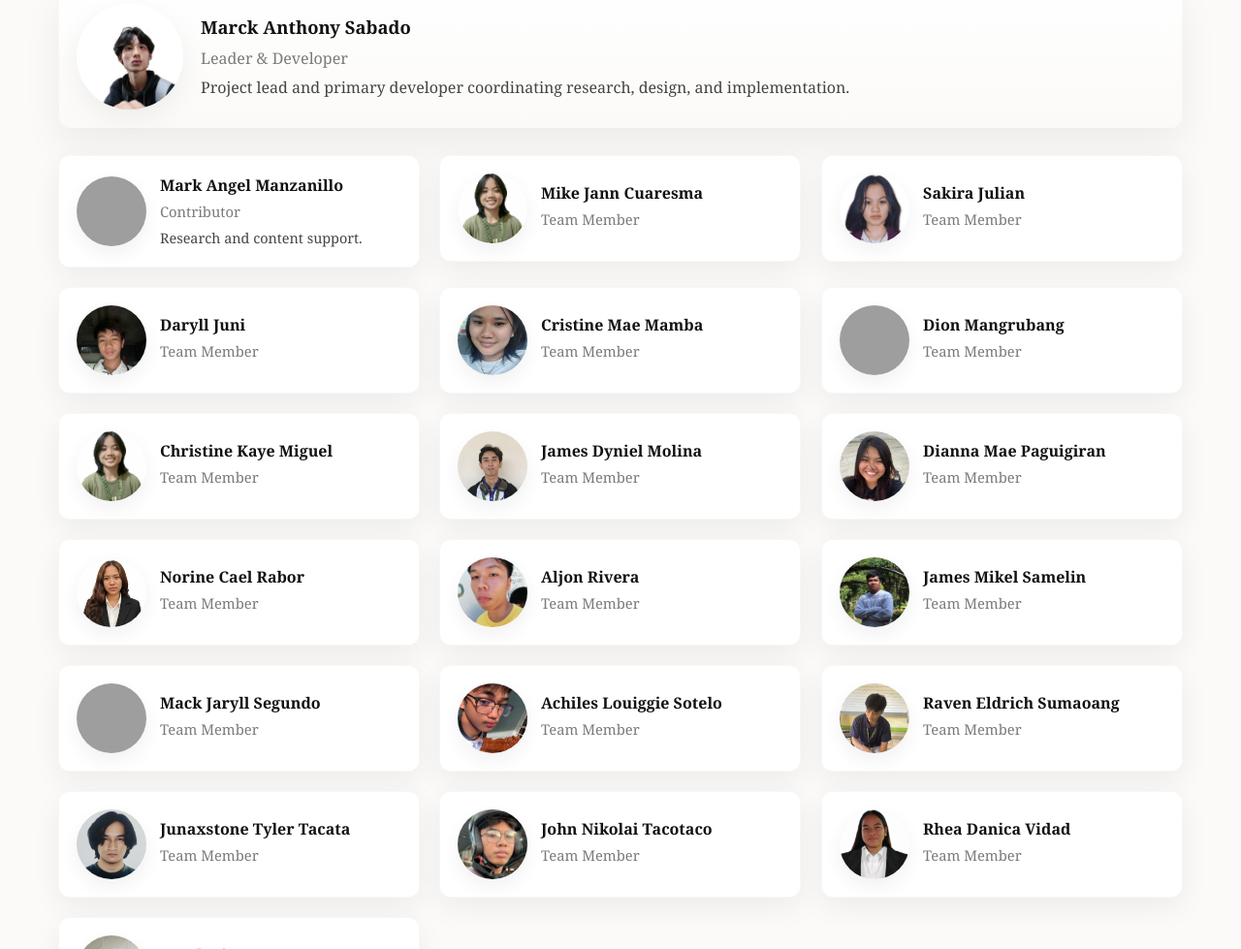
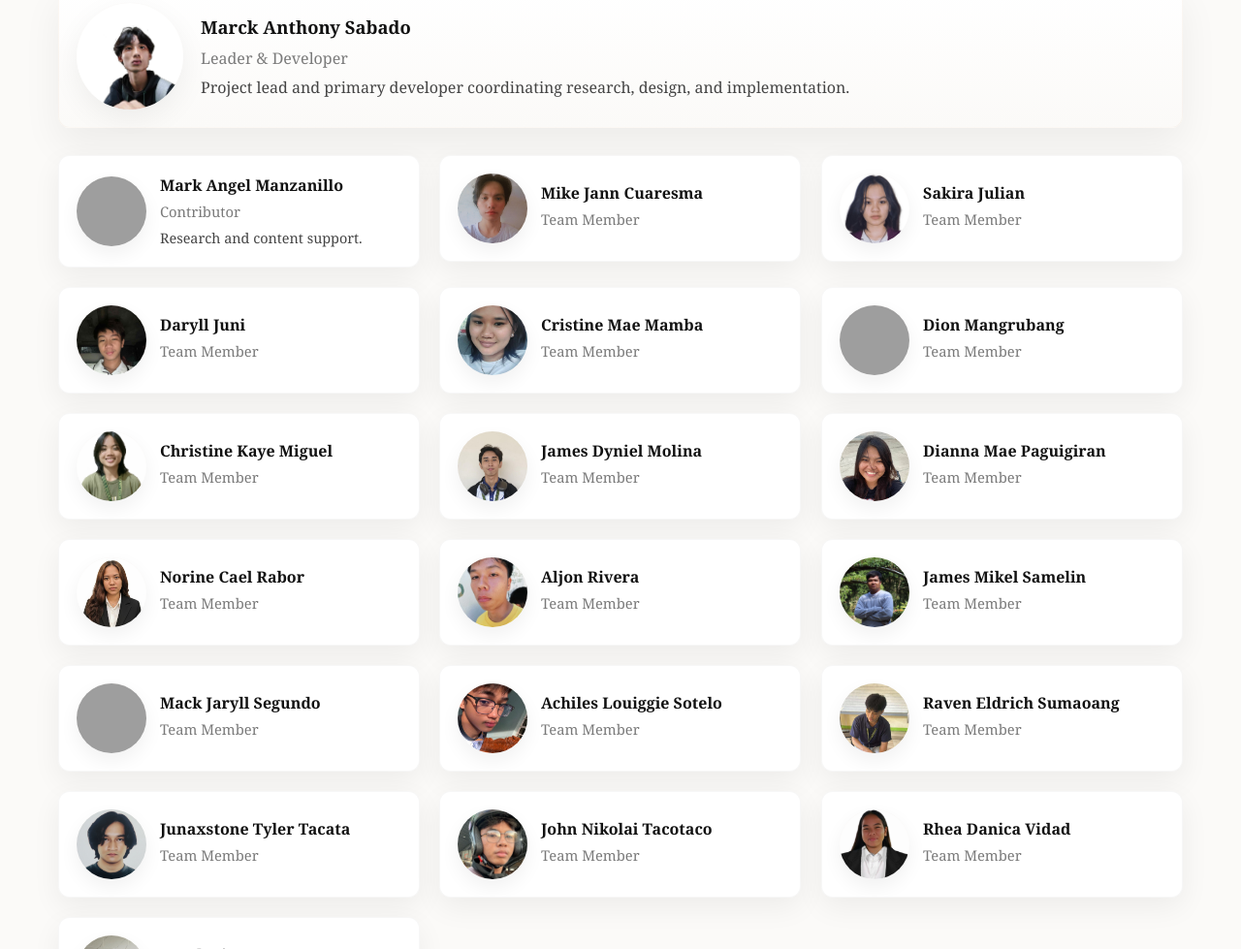
Before and after one commit to Anthony77-fool/rizal, a plain HTML site: page acknowledgements.html in a window 1280 px wide. Shown: the part 1024-2003 px from the top of the page at 97% size. Drawn offline with nearby package versions, Linux system fonts and the light colour scheme; grey boxes are pictures that could not be loaded; a script that the page names is missing.

Commit message:
Update acknowledgements.html

```diff
--- a/acknowledgements.html
+++ b/acknowledgements.html
@@ -103,7 +103,7 @@
       <!-- 2 -->
       <article class="team-card reveal" tabindex="0">
         <div class="team-avatar" aria-hidden="true">
-          <img src="images/acknowledgements/miguel.jpg" alt="Mike Jann Miguel Cuaresma portrait placeholder" />
+          <img src="images/acknowledgements/emjeyyy.jpg" alt="Mike Jann Miguel Cuaresma portrait placeholder" />
         </div>
         <div class="team-meta">
           <div class="team-name stagger">Mike Jann Cuaresma</div>
```
